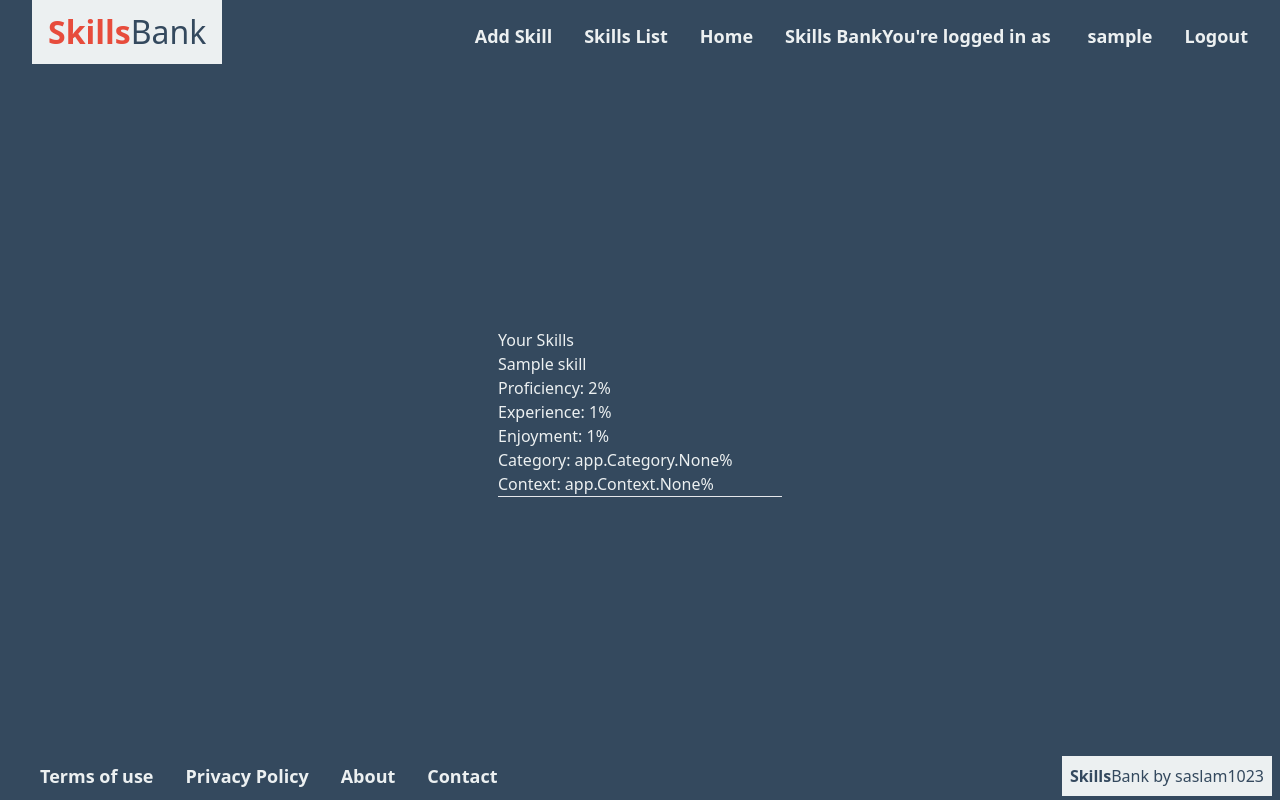
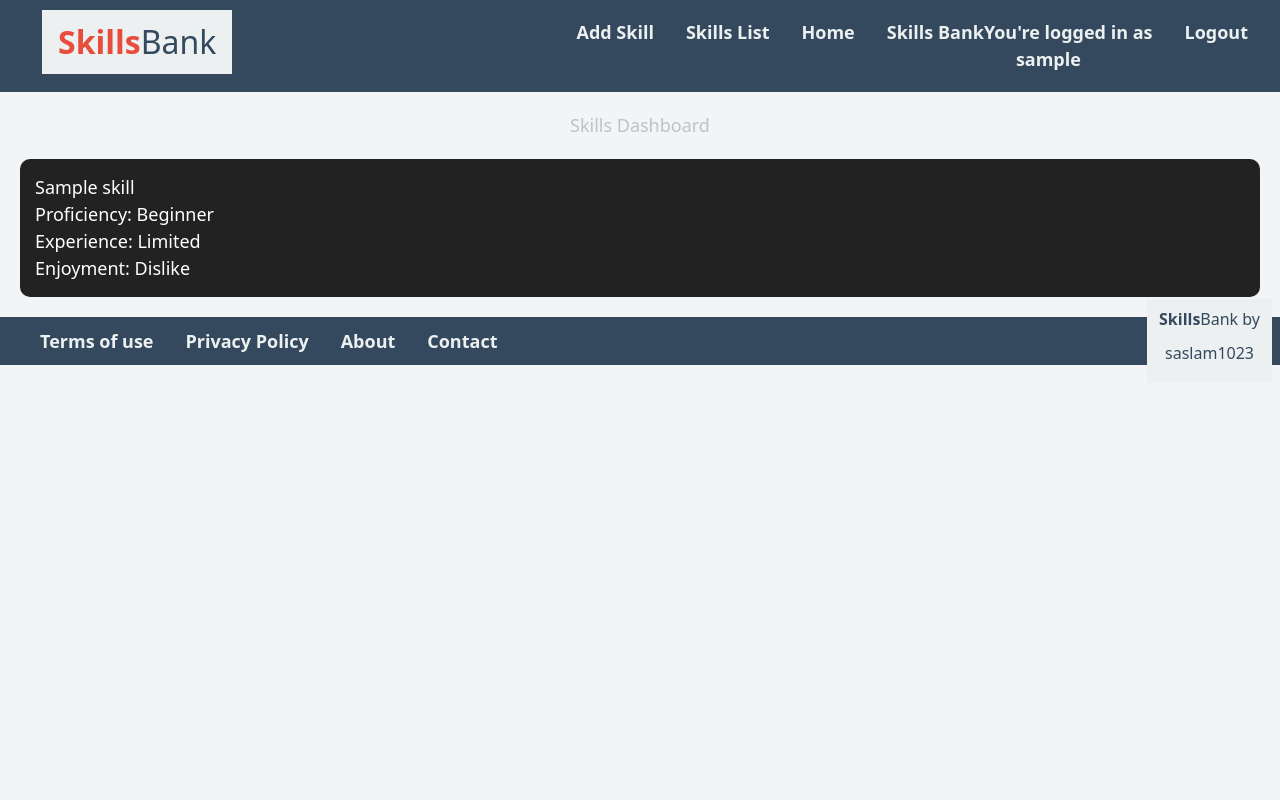
Before and after one commit to saslam1023/skills-bank, a Django app: page /skills/ in a window 1280 px wide. Run offline with Django 5.2, Linux system fonts and the light colour scheme; a user stored in the database is signed in; tables that the repository leaves empty hold one stand-in row (values such as "Sample post"); parts of the project's set-up code (start-up, migrations or seed data) failed here and were passed over; some libraries are stand-ins or nearby versions.

Commit message:
categories in dashboard

```diff
--- a/skillsbank/app/static/css/styles.css
+++ b/skillsbank/app/static/css/styles.css
@@ -241,6 +241,7 @@
 .skill-form  {
 	text-align: left;
 	min-width: 300px;
+    width:800px;
     max-width: 800px;
 	padding: 0.5rem;
 	font-size: 1rem;
@@ -590,3 +626,87 @@
 	white-space: nowrap;
 	border: 0;
 }
+
+
+
+
+
+.skills-grid {
+    display: grid;
+   /* grid-template-columns: repeat(auto-fit, minmax(100px, 1fr));*/
+   grid-template-columns: repeat(6, 1fr);
+    gap: 10px;
+}
+.skill-card {
+    background: var(--neutral-light);
+    color: var(--neutral-dark);
+    padding: 15px;
+    border-radius: 10px;
+    cursor: pointer;
+    transition: transform 0.2s;
+}
+.skill-card:hover {
+    transform: scale(1.05);
+}
+.skill-detail {
+    position: fixed;
+    top: 0;
+    right: -100%; /* Initially off-screen */
+    width: 600px;
+    height: 100vh;
+    background: red;
+    color: white;
+    padding: 20px;
+    box-shadow: -2px 0 10px rgba(0, 0, 0, 0.5);
+}
+
+.skill-detail.active {
+    right: 0;  /* Moves in when 'active' is added */
+}
+
+.close-btn {
+    background: transparent;
+    color: white;
+    font-size: 20px;
+    border: none;
+    cursor: pointer;
+    float: right;
+}
+.detail-link {
+    display: block;
+    margin-top: 10px;
+    color: #4caf50;
+    text-decoration: none;
+}
+.detail-link:hover {
+    text-decoration: underline;
+}
+
+
+.container {
+    display: flex;
+    width: 100%;
+  }
+
+  .left-div {
+    width: 99%;
+    background-color: lightblue;
+    transition: width 0.3s ease;
+  }
+
+  .right-div {
+    width: 25%;
+    background-color: lightcoral;
+    transition: width 0.3s ease;
+  }
+
+  a {
+    display: block;
+    padding: 10px;
+    color: black;
+    text-decoration: none;
+  }
+
+  a:hover {
+    background-color: #ddd;
+  }
--- a/skillsbank/app/static/js/scripts.js
+++ b/skillsbank/app/static/js/scripts.js
@@ -253,3 +253,39 @@
     });
   });
 });
+
+
+
+
+function openSkill(skillId) {
+  document.getElementById(`skill-detail-${skillId}`).classList.add("active");
+}
+function closeSkill(skillId) {
+  document.getElementById(`skill-detail-${skillId}`).classList.remove("active");
+}
+
+
+
+
+const leftDiv = document.querySelector('.left-div');
+const rightDiv = document.querySelector('.right-div');
+
+// Get all the links inside the left div
+const leftLinks = document.querySelectorAll('.left-div a');
+
+// Get the right link
+const linkRight = document.getElementById('link-right');
+
+// When clicking the right link, adjust the divs
+linkRight.addEventListener('click', () => {
+  leftDiv.style.width = '99%';
+  rightDiv.style.width = '1%';
+});
+
+// When clicking any of the left links, reset the divs
+leftLinks.forEach(link => {
+  link.addEventListener('click', () => {
+    leftDiv.style.width = '25%';
+    rightDiv.style.width = '75%';
+  });
+});
--- a/skillsbank/app/templates/skills-list.html
+++ b/skillsbank/app/templates/skills-list.html
@@ -1,24 +1,91 @@
+
+
+
 
 {% extends "base.html" %}
 
 {% block content %}
-<div class="scrollable-area">
+<div class="dashboard-container">
+    <h1 class="dashboard-title">Skills Dashboard</h1>
+    <div class="skills-grid">
+        {% for skill in skills %}
+        <div class="skill-card" onclick="openSkill('{{ skill.id }}')">
+            <h2>{{ skill.name }}</h2>
+            <p>Proficiency: {{ skill.get_proficiency_display }}</p>
+            <p>Experience: {{ skill.get_experience_display }}</p>
+            <p>Enjoyment: {{ skill.get_enjoyment_display }}</p>
+        </div>
 
-  <div class="max-w-md w-full skill-form">
-<h1>Your Skills</h1>
+        <!-- Hidden Detailed Info Box -->
+        <div id="skill-detail-{{ skill.id }}" class="skill-detail hidden">
+            <button class="close-btn" onclick="closeSkill('{{ skill.id }}')">&times;</button>
+            <h2>{{ skill.name }}</h2>
+            <p><strong>Proficiency:</strong> {{ skill.get_proficiency_display }}</p>
+            <p><strong>Experience:</strong> {{ skill.get_experience_display }}</p>
+            <p><strong>Enjoyment:</strong> {{ skill.get_enjoyment_display }}</p>
+            <p><strong>Certification:</strong> {{ skill.certification }}</p>
+            <p><strong>Context:</strong> {{ skill.context }}</p>
+            <p><strong>Category:</strong> {{ skill.category }}</p>
+        </div>
+        {% endfor %}
+    </div>
+</div>
 
-{% for skill in skills %}
-<h2>{{ skill.name }}</h2>
-<ul>
+<style>
+.dashboard-container {
+    padding: 20px;
+}
+.dashboard-title {
+    text-align: center;
+    margin-bottom: 20px;
+}
+.skills-grid {
+    display: grid;
+    grid-template-columns: repeat(auto-fit, minmax(250px, 1fr));
+    gap: 20px;
+}
+.skill-card {
+    background: #222;
+    color: white;
+    padding: 15px;
+    border-radius: 10px;
+    cursor: pointer;
+    transition: transform 0.2s;
+}
+.skill-card:hover {
+    transform: scale(1.05);
+}
+.skill-detail {
+    position: fixed;
+    top: 0;
+    right: -100%;
+    width: 300px;
+    height: 100vh;
+    background: #333;
+    color: white;
+    padding: 20px;
+    transition: right 0.3s ease-in-out;
+    box-shadow: -2px 0 10px rgba(0, 0, 0, 0.5);
+}
+.skill-detail.active {
+    right: 0;
+}
+.close-btn {
+    background: transparent;
+    color: white;
+    font-size: 20px;
+    border: none;
+    cursor: pointer;
+    float: right;
+}
+</style>
 
-    <li>Proficiency: {{ skill.proficiency }}%</li>
-    <li>Experience: {{ skill.experience }}%</li>
-    <li>Enjoyment: {{ skill.enjoyment }}%</li>
-    <li>Category: {{ skill.category }}%</li>
-    <li>Context: {{ skill.context }}%</li>
-</ul>
-<hr>
-{% endfor %}
-</div>
-</div>
+<script>
+function openSkill(skillId) {
+    document.getElementById(`skill-detail-${skillId}`).classList.add("active");
+}
+function closeSkill(skillId) {
+    document.getElementById(`skill-detail-${skillId}`).classList.remove("active");
+}
+</script>
 {% endblock %}
--- a/skillsbank/app/urls.py
+++ b/skillsbank/app/urls.py
@@ -22,6 +22,9 @@
     path('reset/done/', auth_views.PasswordResetCompleteView.as_view(template_name='password_reset_complete.html'), name='password_reset_complete'),
     path('add-skill/', views.add_skill, name='add_skill'),
     path('skills/', views.user_skills, name='user_skills'),
+    path('skills-dashboard/', views.skills_dashboard, name='skills_dashboard'),
+    path('skills/<int:skill_id>/', views.skill_detail, name='skill_detail'),
+
 
     path('terms-of-use/', views.terms, name='terms'),
     path('privacy-policy/', views.privacy, name='privacy'),
--- a/skillsbank/app/views.py
+++ b/skillsbank/app/views.py
@@ -47,6 +47,29 @@
 #@login_required
 def add_skill(request):
     return render(request, 'add-skill.html')
+
+
+def skill_detail(request, skill_id):
+    skill = get_object_or_404(Skill, id=skill_id)
+    return render(request, 'skill_detail.html', {'skill': skill})
+
+
+def skills_dashboard(request):
+    skills = Skill.objects.all()
+
+    skills_by_category = {}
+
+    for skill in skills:
+        for category in skill.category.all():
+            if category.name not in skills_by_category:
+                skills_by_category[category.name] = []
+            skills_by_category[category.name].append(skill)
+
+    print("Skills grouped by category:",{'skills_by_category': skills_by_category})
+
+
+    return render(request, 'skills-dashboard.html', {'skills_by_category': skills_by_category})
+
 
 
 """ Authentication (Public)"""
```
Also changed, not shown: other parts of skillsbank/app/static/css/styles.css (+37 -2 lines), skillsbank/app/templates/add-skill.html (+4 -37 lines), skillsbank/app/templates/pad.html (added, +69 -0 lines), skillsbank/app/templates/skills-dashboard.html (added, +98 -0 lines), skillsbank/app/templates/skills-detail.html (added, +14 -0 lines).
